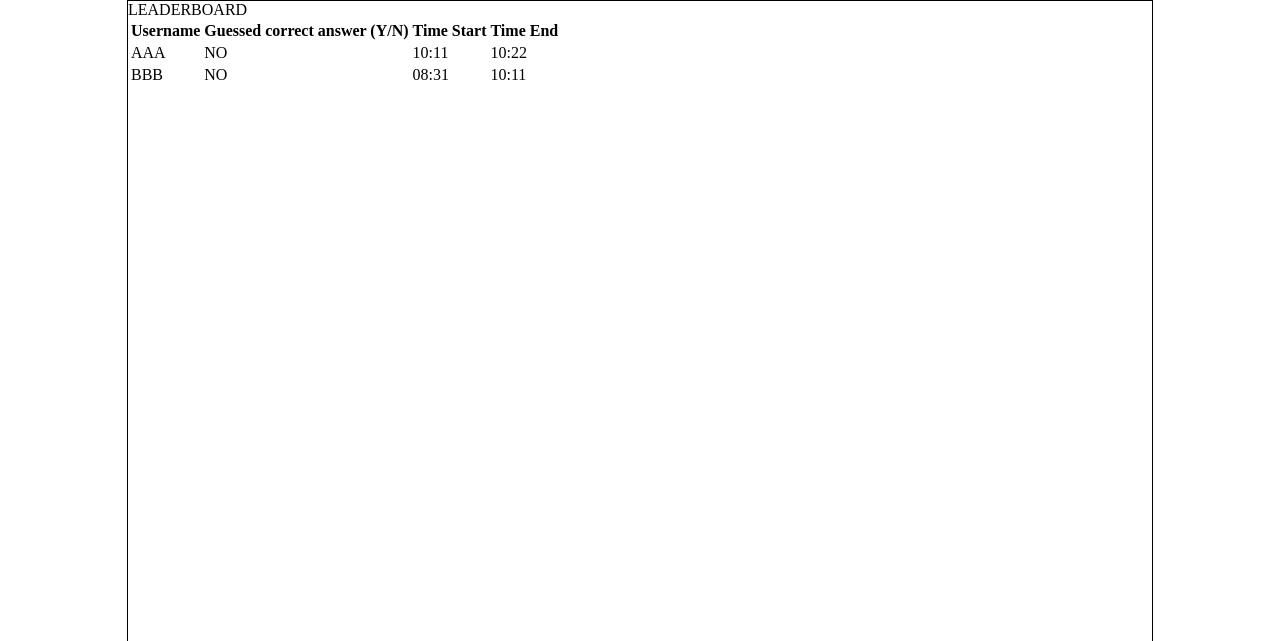
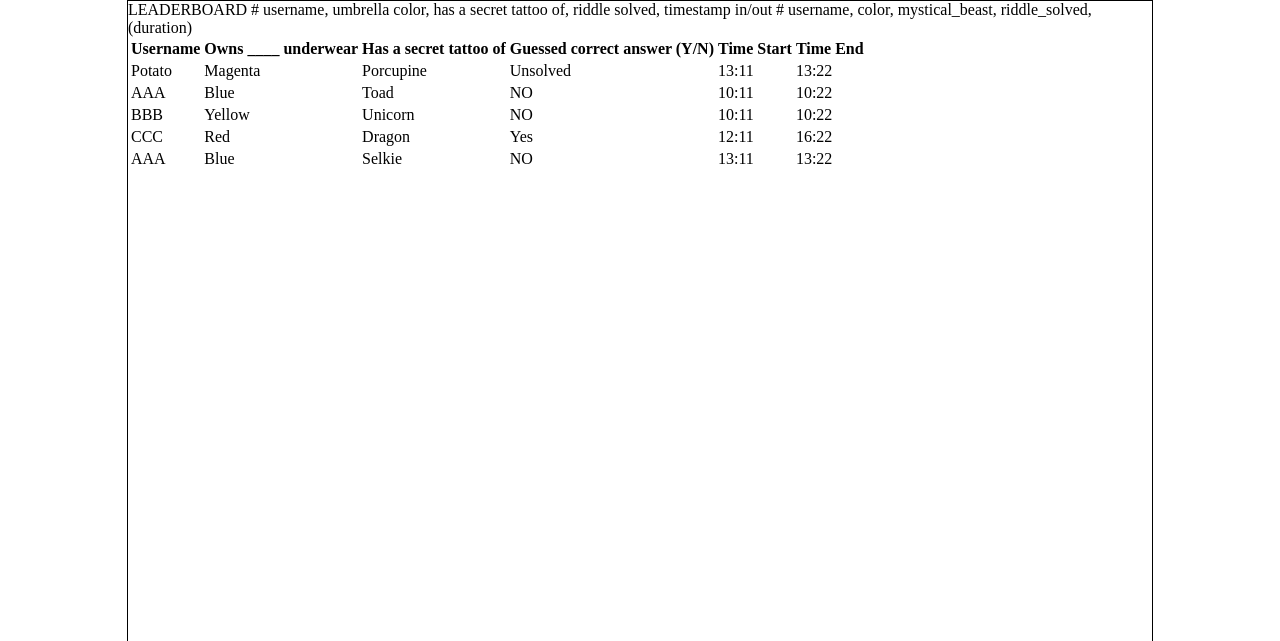
Before and after one commit to nuagesdencre/CI_PracticalPython, a Flask app: page /leaderboard in a window 1280 px wide. Shown: the part 78-719 px from the top of the page. Run offline with Flask 2, Linux system fonts and the light colour scheme.

Commit message:
adding functionality to the leaderboard page

```diff
--- a/app.py
+++ b/app.py
@@ -31,11 +31,21 @@ def game():
     return render_template("game.html", page_title="Game")
 
 
-@app.route('/leaderboard')
+@app.route('/leaderboard', methods=['GET', 'POST'])
 def leaderboard():
+    if request.method == 'GET':
+        username = session['username'] if 'username' in session else 'Potato'
+        color = session['color'] if 'color' in session else 'Magenta'
+        mystical_beast = session['mystical'] if 'mystical' in session else 'Porcupine'
+        riddle_solved = session['riddle_solved'] if 'riddle_solved' in session else 'Unsolved'
+        return render_template("leaderboard.html", page_title="Leaderboard", username=username, color=color,
+                                   mystical=mystical_beast, riddle_solved=riddle_solved)
+
+    # return render_template("leaderboard.html", page_title="Leaderboard", username='Nobody', color='green',
+    #                                mystical='bear', riddle_solved='solved')
     # username, umbrella color, has a secret tattoo of, riddle solved, timestamp in/out
     # username, color, mystical_beast, riddle_solved, (duration)
-    return render_template("leaderboard.html", page_title="Leaderboard")
+
 
 
 @app.route('/play')
@@ -53,7 +63,9 @@ def story():
             username = request.form['username']
             session['username'] = username
         color = request.form['color']
+        session['color'] = color
         mystical_beast = request.form['mystical']
+        session['mystical'] = mystical_beast
         return render_template("story/story.html", page_title="story", username=username, color=color,
                                mystical=mystical_beast)
 
--- a/templates/leaderboard.html
+++ b/templates/leaderboard.html
@@ -2,14 +2,59 @@
 {% block content %}
 
 
-<div>
-    LEADERBOARD
+    <div>
+        LEADERBOARD
 
-<table>
-    <th>Username</th><th>Guessed correct answer (Y/N)</th><th>Time Start</th><th>Time End</th>
-    <tr><td>AAA</td><td>NO</td><td>10:11</td><td>10:22</td></tr>
-    <tr><td>BBB</td><td>NO</td><td>08:31</td><td>10:11</td></tr>
-</table>
-</div>
+        # username, umbrella color, has a secret tattoo of, riddle solved, timestamp in/out
+        # username, color, mystical_beast, riddle_solved, (duration)
+        <table>
+            <th>Username</th>
+            <th>Owns ____ underwear</th>
+            <th>Has a secret tattoo of</th>
+            <th>Guessed correct answer (Y/N)</th>
+            <th>Time Start</th>
+            <th>Time End</th>
+            <tr>
+                <td>{{ username }}</td>
+                <td>{{ color }}</td>
+                <td>{{ mystical }}</td>
+                <td>{{ riddle_solved }}</td>
+                <td>13:11</td>
+                <td>13:22</td>
+            </tr>
+            <tr>
+                <td>AAA</td>
+                <td>Blue</td>
+                <td>Toad</td>
+                <td>NO</td>
+                <td>10:11</td>
+                <td>10:22</td>
+            </tr>
+            <tr>
+                <td>BBB</td>
+                <td>Yellow</td>
+                <td>Unicorn</td>
+                <td>NO</td>
+                <td>10:11</td>
+                <td>10:22</td>
+            </tr>
+            <tr>
+                <td>CCC</td>
+                <td>Red</td>
+                <td>Dragon</td>
+                <td>Yes</td>
+                <td>12:11</td>
+                <td>16:22</td>
+            </tr>
+            <tr>
+                <td>AAA</td>
+                <td>Blue</td>
+                <td>Selkie</td>
+                <td>NO</td>
+                <td>13:11</td>
+                <td>13:22</td>
+            </tr>
+        </table>
+    </div>
 
 {% endblock %}
```
